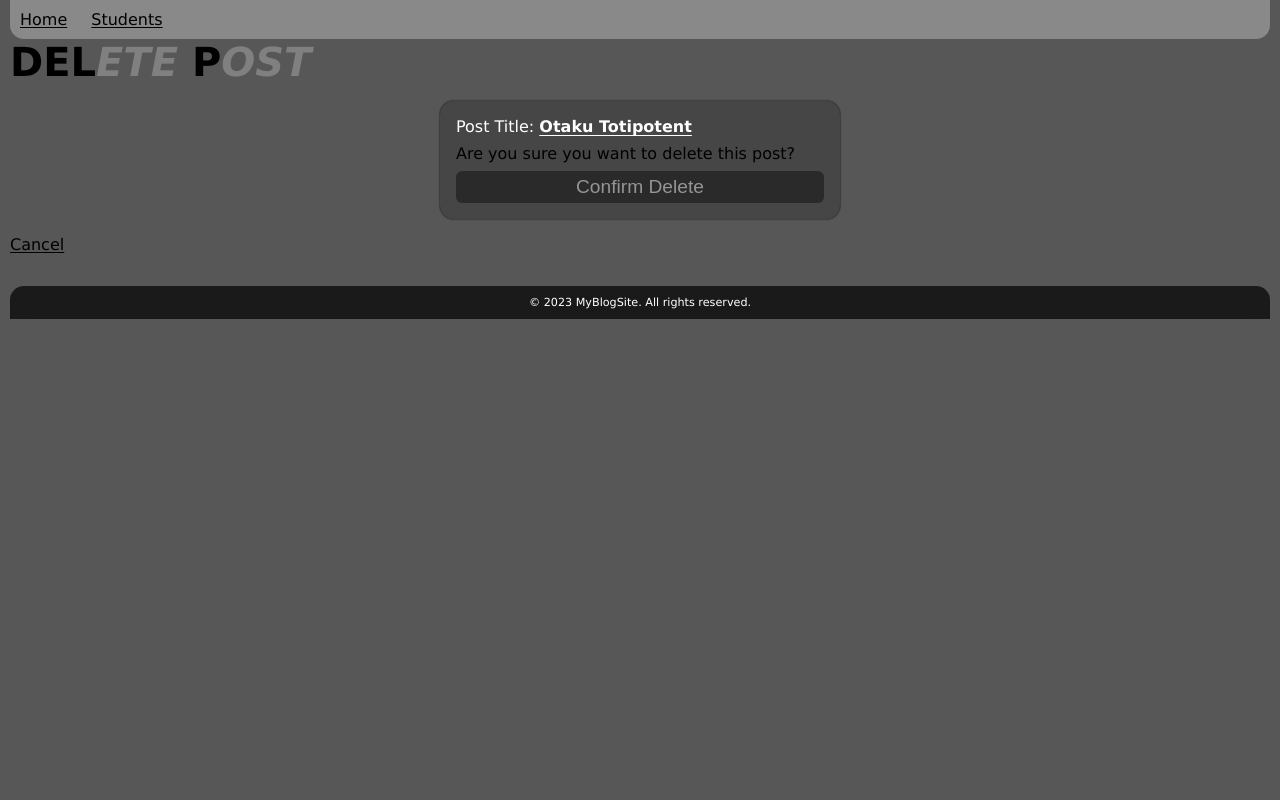
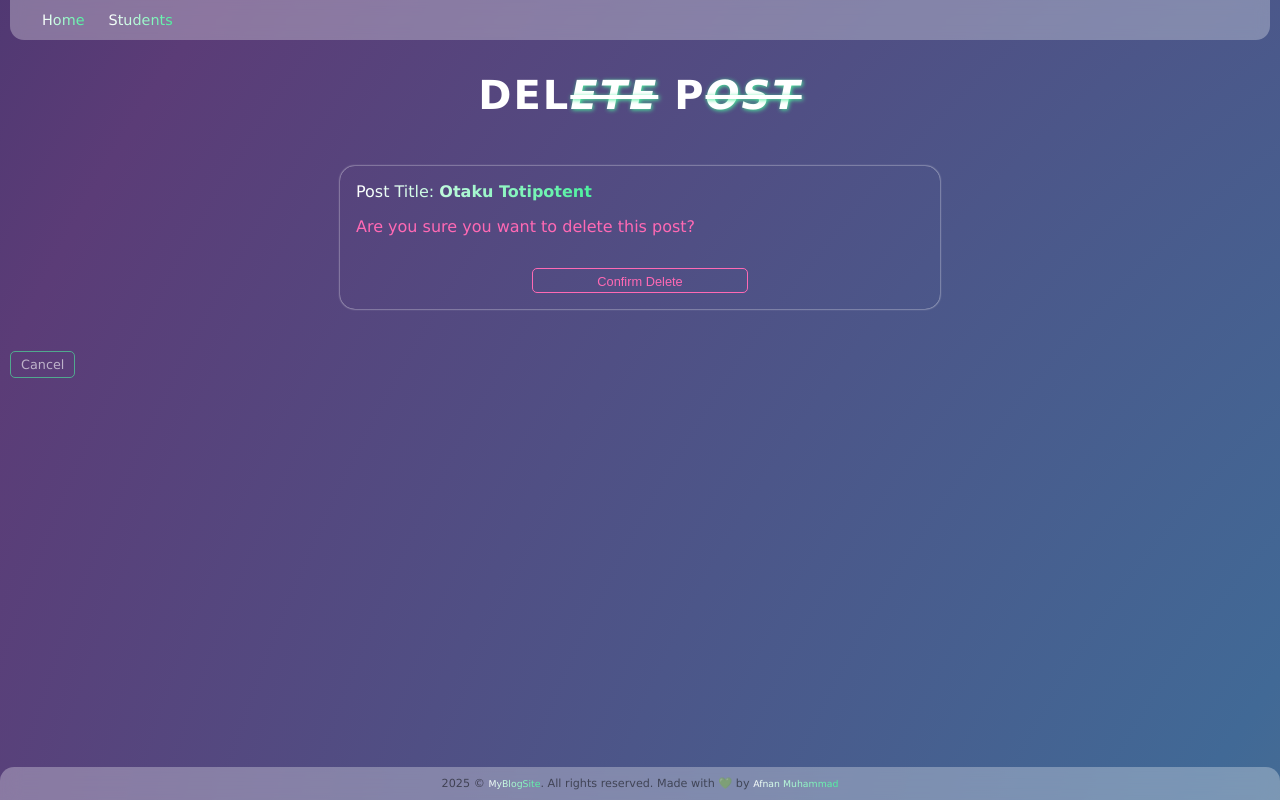
Before and after one commit to OtakuTotipotent/myblogsite, a Django app: page /delete/6/ in a window 1280 px wide. Run offline with Django 5.2, Linux system fonts and the light colour scheme; data comes from the database, SQL or seed files in the repository; both versions use the stored data as it was after the commit.

Commit message:
beautiful styles

```diff
--- a/blog/templates/blog/base.html
+++ b/blog/templates/blog/base.html
@@ -12,162 +12,291 @@
   }
 
   body {
-   background-color: #585757;
+   display: flex;
+   flex-direction: column;
+   padding: 0 10px;
+   min-height: 100vh;
+   position: relative;
+   font-family: 'verdana';
    color: white;
-   font-family: 'verdana';
-   padding: 0 10px;
+   background: radial-gradient(circle, #788a7c, #416996, #5b3c77, #132357);
+   background-size: 500% 500%;
+   animation: gradient 45s ease infinite;
+  }
+
+  .container {
+   margin: 1rem 0 4rem;
+  }
+
+  @keyframes gradient {
+   0% {
+    background-position: 0% 0%;
+   }
+
+   100% {
+    background-position: 100% 100%;
+   }
   }
 
   ::-webkit-scrollbar {
    width: 0;
   }
 
+  ::selection {
+   color: #4cf09e;
+   background-color: white;
+  }
+
   nav {
-   background-color: rgba(255, 255, 255, 0.3);
-   backdrop-filter: blur(10px);
    position: sticky;
    top: 0;
    display: flex;
    gap: 1.5rem;
-   padding: 10px;
+   padding: 12px 32px;
    border-radius: 0 0 14px 14px;
+   backdrop-filter: blur(7px);
+   background-color: rgba(255, 255, 255, 0.3);
+   z-index: 10;
   }
 
   footer {
-   background-color: rgba(0, 0, 0, 0.7);
-   backdrop-filter: blur(10px);
+   position: absolute;
+   bottom: 0;
+   left: 0;
+   width: 100%;
+   padding: 10px;
+   margin-top: 2rem;
+   font-size: .7rem;
    text-align: center;
    border-radius: 14px 14px 0 0;
-   margin-top: 2rem;
-   padding: 10px;
-   font-size: .7rem;
+   backdrop-filter: blur(10px);
+   color: rgba(0, 0, 0, 0.5);
+   background-color: rgba(255, 255, 255, 0.3);
   }
 
-  h1 {
-   color: black;
-   text-transform: uppercase;
-   font-size: 2.5rem;
+  footer .page-links {
+   font-size: smaller;
   }
 
-  i {
-   color: grey;
+  .page-heading {
+   margin: 1rem 0;
+   font-size: 2.5rem;
+   text-align: center;
+   text-transform: uppercase;
+   letter-spacing: 2px;
+   cursor: default;
   }
 
-  a {
-   color: black;
-   text-underline-offset: 2px;
-   display: inline-block;
-   width: fit-content;
-   transition: .2s linear;
+  .page-heading i {
+   text-shadow: 1px 1px 4px #4cf09e;
+   text-decoration: line-through;
   }
 
-  a:hover {
-   color: white;
+  .page-links {
+   font-size: .9rem;
+   text-decoration: none;
+   transition: .2s linear;
+   position: relative;
+   background: linear-gradient(90deg, white, #4cf09e);
+   -webkit-background-clip: text;
+   background-clip: text;
+   color: transparent;
   }
 
-  b {
-   text-decoration: underline;
-   text-underline-offset: 3px;
+  .page-links::before {
+   content: "";
+   display: block;
+   position: absolute;
+   left: 0;
+   bottom: -2px;
+   width: 100%;
+   height: 2px;
+   border-radius: 50%;
+   background-color: white;
+   transform: scaleX(0);
+   transition: transform 0.3s ease-in-out;
   }
 
-  li {
-   padding: 1rem;
-   border-radius: 14px;
-   background-color: rgba(0, 0, 0, 0.2);
-   box-shadow: 0px 0 2px black;
-   list-style: none;
-   transition: .2s linear;
+  .page-links:hover::before {
+   transform: scaleX(1);
   }
 
-  li:hover {
-   background-color: rgba(0, 0, 0, 0.3);
-   box-shadow: 0px 0 2px black;
+  .btn-primary {
+   padding: 5px 10px;
+   cursor: pointer;
+   border-radius: 5px;
+   font-size: .8rem;
+   transition: .2s;
+   text-decoration: none;
+   border: 1px solid #4cf09e;
+   color: white;
+   opacity: 0.6;
+  }
+
+  .btn-primary:hover {
+   opacity: 1;
+   color: #4cf09e;
+  }
+
+  ul {
+   list-style: none;
+   gap: .6rem;
+   display: flex;
+   flex-wrap: wrap;
+   margin-top: 1.5rem;
+   justify-content: space-evenly;
+  }
+
+  .ul-header {
+   display: flex;
+   justify-content: space-between;
+   align-items: center;
+   flex-wrap: wrap;
+   gap: 10px;
+  }
+
+  .ul-header b {
+   background: linear-gradient(90deg, white, #4cf09e);
+   -webkit-background-clip: text;
+   background-clip: text;
+   color: transparent;
+  }
+
+  .ul-heading i {
+   color: #b6b6b6;
+   font-size: smaller;
+  }
+
+  .ul-header .btn-primary {
+   padding: 2px 5px;
+  }
+
+  .list-item {
+   width: 100%;
+   max-width: 49%;
+   overflow: auto;
+   padding: 1rem;
+   display: flex;
+   flex-direction: column;
+   list-style: none;
+   border-radius: 16px;
+   transition: background-color .2s linear;
+   background-color: rgba(0, 0, 0, 0.2);
+   backdrop-filter: blur(10px);
+  }
+
+  .list-item:hover {
+   box-shadow: 0px 0px 2px white;
+   background-color: transparent;
+  }
+
+  .list-item p {
+   margin: .7rem 0;
+   font-size: .9rem;
   }
 
   form {
+   max-width: 600px;
    display: flex;
+   gap: 1rem;
    flex-direction: column;
-   gap: 0.5rem;
    padding: 1rem;
-   border-radius: 14px;
-   background-color: rgba(0, 0, 0, 0.2);
-   box-shadow: 0px 0 2px black;
-   transition: .2s linear;
-   max-width: 400px;
-   margin: 1rem auto;
-   overflow: hidden;
+   margin: 3rem auto;
+   border-radius: 15px;
+   box-shadow: 0px 0px 2px white;
   }
 
   input,
   textarea {
+   width: 100%;
+   padding: 4px 8px;
+   margin-top: 8px;
+   outline: none;
+   font-size: 1rem;
+   border-radius: 6px 6px 0 0;
+   border: 2px solid transparent;
+   color: #4cf09e;
    background-color: rgba(255, 255, 255, 0.1);
-   padding: 4px 8px;
-   border-radius: 6px 6px 0 0;
-   outline: none;
-   border: 3px solid transparent;
-   border-bottom-color: black;
-   font-size: 1.2rem;
-   width: 100%;
-   margin: 10px 0 0 0;
-   color: rgba(0, 0, 0, 0.5);
+   transition: border-color .4s linear;
+  }
+
+  input:focus,
+  textarea:focus {
+   border-bottom-color: #4cf09e;
   }
 
   textarea {
-   resize: vertical;
-   max-height: 140px;
-   min-height: 70px;
+   resize: none;
+   max-height: 150px;
   }
 
   label {
-   font-size: 1.2rem;
-   color: black;
+   font-size: 1.1rem;
+   background: linear-gradient(90deg, white, #4cf09e);
+   -webkit-background-clip: text;
+   background-clip: text;
+   color: transparent;
   }
 
-  button {
-   padding: 5px;
-   background-color: rgba(0, 0, 0, 0.4);
-   color: rgba(255, 255, 255, 0.5);
-   border: none;
-   border-radius: 6px;
-   cursor: pointer;
-   font-size: 1.2rem;
-   transition: background-color .2s linear;
+  form .btn-primary {
+   align-self: center;
+   padding: 5px 64px 3px;
+   background-color: transparent;
+   color: hotpink;
+   border-color: hotpink;
+   opacity: 1;
+   margin-top: 1rem;
+
+   &:hover {
+    color: white;
+    background-color: rgba(255, 0, 0, 0.2);
+   }
   }
 
-  button:hover {
-   background-color: rgba(0, 0, 0, 0.6);
-   color: rgba(255, 255, 255, 0.8);
+  .item-details {
+   width: fit-content;
+   color: transparent;
+   background: linear-gradient(90deg, white, #4cf09e);
+   -webkit-background-clip: text;
+   background-clip: text;
   }
 
   .confirmation {
-   color: black;
+   color: hotpink;
   }
 
-  .posts-list,
-  .students-list {
-   display: flex;
-   flex-direction: column;
-   gap: 1rem;
-   list-style: none;
+  .profile-img {
+   width: 50px;
+   height: 50px;
+   border-radius: 50%;
+   margin-bottom: 0.7rem;
+  }
+
+  @media (max-width: 600px) {
+   .list-item {
+    max-width: 100%;
+   }
   }
  </style>
 </head>
 
-<body>
+<body class="dark">
 
  <nav>
-  <a href="{% url 'home' %}"> Home </a>
-  <a href="{% url 'students' %}"> Students </a>
+  <a class="page-links" href="{% url 'home' %}"> Home </a>
+  <a class="page-links" href="{% url 'students_list' %}"> Students </a>
  </nav>
 
-
- {% block content %}
-
- {% endblock content %}
+ <div class="container">
+  {% block content %}
+  {% endblock content %}
+ </div>
 
  <footer>
-  &copy; 2023 MyBlogSite. All rights reserved.
+  2025 &copy; <a href="{% url 'home' %}" class="page-links">MyBlogSite</a>. All rights reserved. Made with 💚 by <a
+   class="page-links" href="https://github.com/OtakuTotipotent">Afnan Muhammad</a>
  </footer>
+
 </body>
 
 </html>
--- a/blog/templates/blog/create_post.html
+++ b/blog/templates/blog/create_post.html
@@ -10,15 +10,15 @@ My Blog Site | Create Post
 
 {% block content %}
 
-<h1>N<i>ew</i> P<i>ost</i></h1>
+<h1 class="page-heading">N<i>ew</i> P<i>ost</i></h1>
 
 <form method="POST">
  {% csrf_token %}
  {{ form.as_p }}
 
- <button type="submit">POST</button>
+ <button class="btn-primary" type="submit">POST</button>
 </form>
 
-<a href=" {% url 'home' %} ">Back to <i>HOME</i></a>
+<a class="btn-primary" href=" {% url 'home' %} ">Back to <i>HOME</i></a>
 
 {% endblock content %}
--- a/blog/templates/blog/delete_post.html
+++ b/blog/templates/blog/delete_post.html
@@ -11,15 +11,15 @@ My Blog Site | Delete
 
 {% block content %}
 
-<h1>Del<i>ete</i> P<i>ost</i></h1>
+<h1 class="page-heading">Del<i>ete</i> P<i>ost</i></h1>
 
 <form method="POST">
  {% csrf_token %}
- <p>Post Title: <b>{{ post.title }}</b></p>
+ <p class="item-details">Post Title: <b>{{ post.title }}</b></p>
  <p class="confirmation">Are you sure you want to delete this post?</p>
- <button type="submit">Confirm Delete</button>
+ <button class="btn-primary" type="submit">Confirm Delete</button>
 </form>
 
-<a href="{% url 'home' %}">Cancel</a>
+<a class="btn-primary" href="{% url 'home' %}">Cancel</a>
 
 {% endblock content %}
--- a/blog/templates/blog/edit_post.html
+++ b/blog/templates/blog/edit_post.html
@@ -11,15 +11,15 @@ My Blog Site | Edit
 
 {% block content %}
 
-<h1>E<i>dit</i> P<i>ost</i></h1>
+<h1 class="page-heading">E<i>dit</i> P<i>ost</i></h1>
 
 <form method="POST">
  {% csrf_token %}
  {{ form.as_p }}
 
- <button type="submit">Update</button>
+ <button class="btn-primary" type="submit">Update</button>
 </form>
 
-<a href="{% url 'home' %}">Back to Home</a>
+<a class="btn-primary" href="{% url 'home' %}">Back to Home</a>
 
 {% endblock content %}
--- a/myblogsite/settings.py
+++ b/myblogsite/settings.py
@@ -1,5 +1,4 @@
 from pathlib import Path
-import os
 
 BASE_DIR = Path(__file__).resolve().parent.parent
 
@@ -81,6 +80,8 @@ USE_TZ = True
 
 STATIC_URL = "static/"
 
+# STATICFILES_DIRS = BASE_DIR / "static"
+
 MEDIA_URL = "/media/"
 
 MEDIA_ROOT = BASE_DIR / "media"
--- a/students/templates/students/student_form.html
+++ b/students/templates/students/student_form.html
@@ -17,7 +17,7 @@ My Blog Site | New Student
 
  {{form.as_p}}
 
- <button type="submit">Save Student</button>
+ <button class="btn-primary" type="submit">Save Student</button>
 
 </form>
 
```
Also changed, not shown: blog/templates/blog/home.html (+19 -7 lines), students/templates/students/students_list.html (+14 -19 lines), db.sqlite3.
